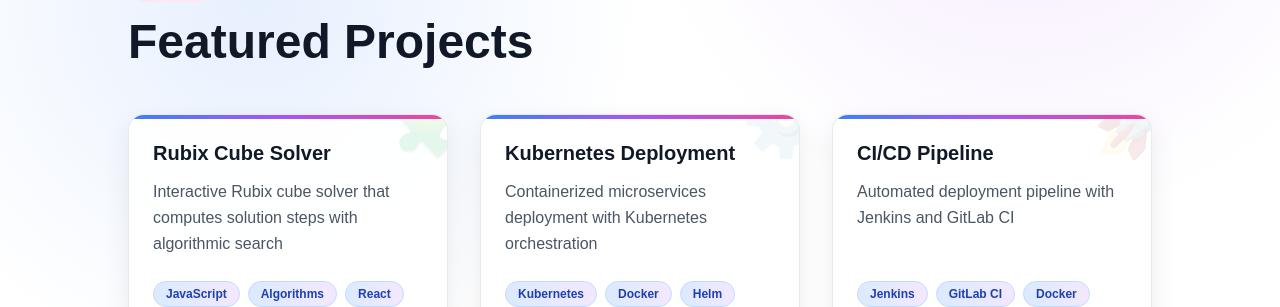
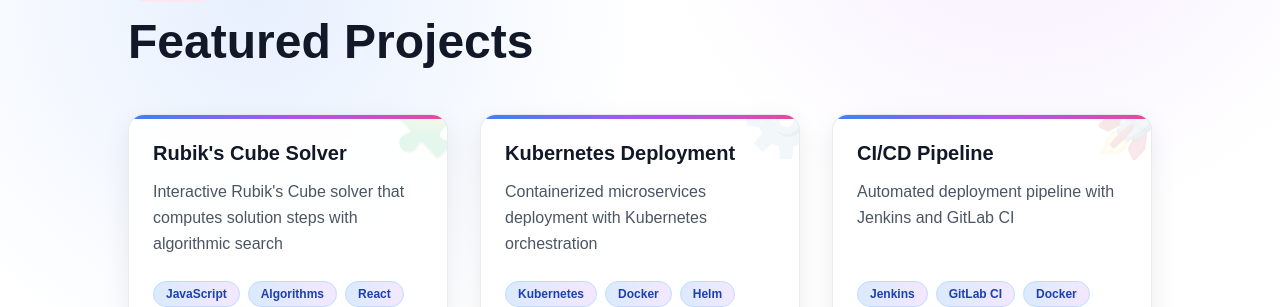
Before and after one commit to Rochishna121/my-portfolio, a React (Vite) app: page / in a window 1280 px wide. Shown: the part 4240-4547 px from the top of the page. Built offline with nearby package versions, Linux system fonts and the light colour scheme; a web font is replaced by a local one.

Commit message:
Add Rubik's Cube Solver project

```diff
--- a/src/pages/Projects.jsx
+++ b/src/pages/Projects.jsx
@@ -4,8 +4,8 @@ import { FaGithub, FaExternalLinkAlt } from "react-icons/fa";
 export default function Projects() {
   const projects = [
     {
-      title: "Rubix Cube Solver",
-      description: "Interactive Rubix cube solver that computes solution steps with algorithmic search",
+      title: "Rubik's Cube Solver",
+      description: "Interactive Rubik's Cube solver that computes solution steps with algorithmic search",
       technologies: ["JavaScript", "Algorithms", "React"],
       github: "https://github.com/rochishna2005/project1/tree/main/rubiks-solver-app",
       live: "http://rochishna-cube-solver.surge.sh/",
```
